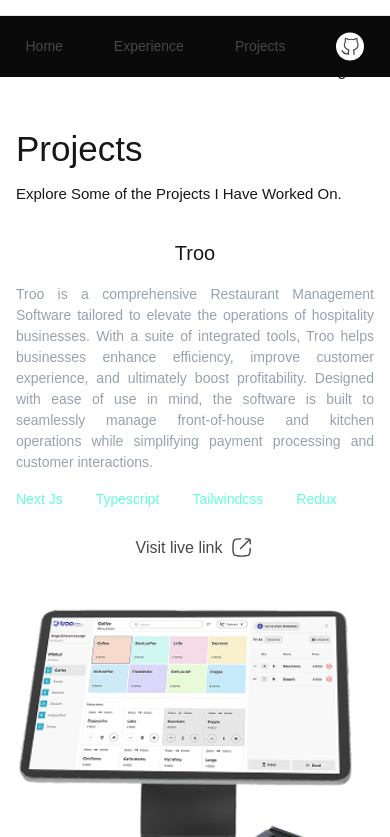
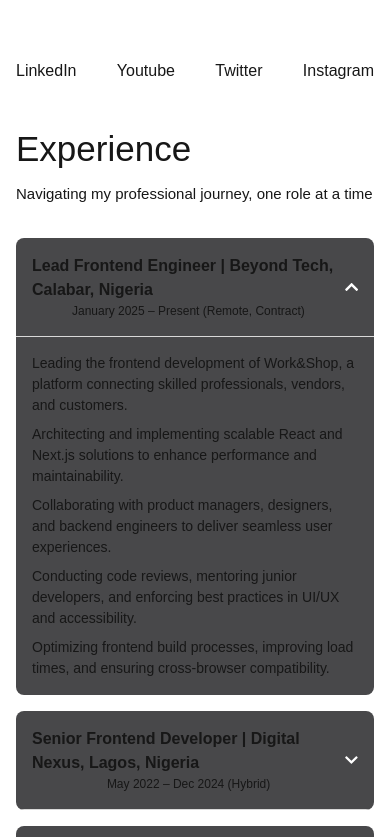
Before and after one commit to KEM-CONSOLATION/Portfolio-Main, a Next.js app: page / in a window 390 px wide. Shown: the part 767-1604 px from the top of the page. Built offline with nearby package versions, Linux system fonts and the light colour scheme; a web font is replaced by a local one.

Commit message:
fixed image not showing

```diff
--- a/src/app/layout.tsx
+++ b/src/app/layout.tsx
@@ -2,7 +2,6 @@ import type { Metadata } from "next";
 import { Arima, Geist_Mono } from "next/font/google";
 import "./globals.css";
 
-// Arima setup
 const arimaSans = Arima({
   variable: "--font-sans",
   subsets: ["latin"],
@@ -43,7 +42,7 @@ export const metadata: Metadata = {
     siteName: "Consolation Lotachi Kem Portfolio",
     images: [
       {
-        url: "/Assets/PIC3.JPG",
+        url: "/Assets/Pic3.JPG",
         width: 1200,
         height: 630,
         alt: "Consolation Lotachi Kem Portfolio Preview",
@@ -57,7 +56,7 @@ export const metadata: Metadata = {
     title: "Consolation Lotachi Kem | Frontend Developer Portfolio",
     description:
       "Explore my projects, skills, and experience as a Frontend Developer specializing in modern, responsive, and high-performance web applications.",
-    images: ["/Assets/PIC1.JPG"],
+    images: ["/Assets/Pic1.JPG"],
     creator: "@techieconso",
   },
   icons: {
--- a/src/components/Experience.tsx
+++ b/src/components/Experience.tsx
@@ -1,108 +1,102 @@
-import Image from "next/image";
-import React, { useEffect } from "react";
+"use client";
+
+import React, { useState, useEffect } from "react";
+import { FaChevronDown, FaChevronUp } from "react-icons/fa";
 import AOS from "aos";
 import "aos/dist/aos.css";
 
-const Projects = () => {
+const experiences = [
+  {
+    role: "Lead Frontend Engineer | Beyond Tech, Calabar, Nigeria",
+    period: "January 2025 – Present (Remote, Contract)",
+    details: [
+      "Leading the frontend development of Work&Shop, a platform connecting skilled professionals, vendors, and customers.",
+      "Architecting and implementing scalable React and Next.js solutions to enhance performance and maintainability.",
+      "Collaborating with product managers, designers, and backend engineers to deliver seamless user experiences.",
+      "Conducting code reviews, mentoring junior developers, and enforcing best practices in UI/UX and accessibility.",
+      "Optimizing frontend build processes, improving load times, and ensuring cross-browser compatibility.",
+    ],
+  },
+  {
+    role: "Senior Frontend Developer | Digital Nexus, Lagos, Nigeria",
+    period: "May 2022 – Dec 2024 (Hybrid)",
+    details: [
+      "Led frontend architecture for enterprise SaaS applications serving 10k+ daily users.",
+      "Implemented design systems with Tailwind CSS and React for consistent UI/UX.",
+      "Optimized performance, reducing page load times by 45%.",
+      "Mentored junior developers and conducted code reviews.",
+    ],
+  },
+  {
+    role: "Frontend Developer | WebFlow Studios, Remote",
+    period: "Jan 2020 – Apr 2022 (Remote)",
+    details: [
+      "Built responsive marketing websites for clients across finance, health, and e-commerce.",
+      "Integrated APIs and CMS systems for dynamic content management.",
+      "Collaborated closely with UI/UX designers to refine prototypes.",
+    ],
+  },
+];
+
+const Experience = () => {
+  const [openIndex, setOpenIndex] = useState<number | null>(0);
+
+  const toggleIndex = (index: number) => {
+    setOpenIndex(openIndex === index ? null : index);
+  };
+
   useEffect(() => {
-    AOS.init({
-      duration: 800,
-      once: true,
-    });
+    AOS.init({ duration: 800, once: true, offset: 100 });
   }, []);
 
-  const projects = [
-    {
-      name: "Troo",
-      role: "Lead Frontend Engineer",
-      description:
-        "Troo is a comprehensive Restaurant Management Software tailored to elevate the operations of hospitality businesses. With a suite of integrated tools, Troo helps businesses enhance efficiency, improve customer experience, and ultimately boost profitability. Designed with ease of use in mind, the software is built to seamlessly manage front-of-house and kitchen operations while simplifying payment processing and customer interactions.",
-      tech: ["Next Js", "Typescript", "Tailwindcss", "Redux"],
-      image: "/Assets/troo.png",
-      link: "#",
-      reverse: false,
-    },
-    {
-      name: "Kurenode",
-      role: "Lead Frontend Engineer",
-      description:
-        "Kurenode is a health insurance software application aimed at enhancing healthcare delivery for patients and operational efficiency for healthcare providers. Kurenode focuses on integrating patient records, automating administrative tasks, and optimizing revenue management. The application seeks to improve patient care, streamline healthcare processes, ensure compliance with regulations, and reduce costs. It is designed for use by health insurance beneficiaries, healthcare providers, and health insurance agents, offering a seamless, user-friendly experience across these roles.",
-      tech: ["Next Js", "Typescript", "Tailwindcss", "Material UI", "Redux"],
-      image: "/Assets/kurnode.png",
-      link: "#",
-      reverse: true,
-    },
-  ];
-
   return (
-    <div className="mb-[100px]" id="projects">
+    <div className="mb-[100px]" id="experience">
       <div className="space-y-[8px]" data-aos="fade-up">
-        <p className="font-[500] text-[35px] md:text-[40px]">Projects</p>
+        <p className="font-[500] text-[35px] md:text-[40px]">Experience</p>
         <p className="font-[500] text-[15px] md:text-[20px]">
-          Explore Some of the Projects I Have Worked On.
+          Navigating my professional journey, one role at a time
         </p>
       </div>
 
-      <div className="mt-[32px] space-y-[48px]">
-        {projects.map((project, index) => (
+      <div className="mt-[32px] space-y-[16px]">
+        {experiences.map((exp, index) => (
           <div
             key={index}
-            className={`grid place-items-center lg:flex items-center lg:justify-between gap-[32px] ${
-              project.reverse ? "lg:flex-row-reverse" : ""
-            }`}
-            data-aos={project.reverse ? "fade-left" : "fade-right"}
+            className="bg-[#48484A] rounded-[8px] overflow-hidden"
+            data-aos="fade-up"
+            data-aos-delay={index * 150}
           >
+            <button
+              onClick={() => toggleIndex(index)}
+              className="w-full flex justify-between items-center py-[16px] px-[16px] border-b border-[#D9D9D9] focus:outline-none cursor-pointer"
+            >
+              <div>
+                <p className="font-[700] text-[16px] md:text-[18px] text-left">
+                  {exp.role}
+                </p>
+                <p className="font-[400] text-[12px] md:text-[14px]">
+                  {exp.period}
+                </p>
+              </div>
+              {openIndex === index ? (
+                <FaChevronUp className="text-white text-[18px]" />
+              ) : (
+                <FaChevronDown className="text-white text-[18px]" />
+              )}
+            </button>
+
             <div
-              className="max-w-[700px] text-center md:text-left space-y-4"
-              data-aos="fade-up"
-              data-aos-delay="100"
+              className={`transition-all duration-300 ease-in-out ${
+                openIndex === index
+                  ? "max-h-[500px] opacity-100"
+                  : "max-h-0 opacity-0 overflow-hidden"
+              }`}
             >
-              <p className="font-medium text-[20px] md:text-[24px]">
-                {project.name}
-              </p>
-              <h1 className="font-bold text-[36px] md:text-[56px] leading-tight hidden">
-                {project.role}
-              </h1>
-              <p className="font-normal text-[14px] md:text-[16px] text-justify md:text-left text-gray-400">
-                {project.description}
-              </p>
-
-              <div className="flex items-center gap-[33px] flex-wrap font-[400] text-[14px] md:text-[16px] text-[#64FFDA]">
-                {project.tech.map((t, i) => (
-                  <p key={i}>{t}</p>
+              <div className="py-[16px] px-[16px] text-[14px] md:text-[16px] font-[400] space-y-[8px]">
+                {exp.details.map((detail, i) => (
+                  <p key={i}>{detail}</p>
                 ))}
               </div>
-
-              <a
-                href={project.link}
-                target="_blank"
-                rel="noopener noreferrer"
-                className="p-[10px] rounded-[8px] bg-[#FFFFFF] inline-flex items-center justify-center gap-2 cursor-pointer hover:bg-gray-100 transition-colors duration-200"
-                data-aos="zoom-in"
-                data-aos-delay="150"
-              >
-                <p className="font-[500] text-[16px] text-[#48484A]">
-                  Visit live link
-                </p>
-                <Image
-                  src="/Assets/link-square-02.svg"
-                  alt="Project Link"
-                  width={24}
-                  height={24}
-                  loading="lazy"
-                />
-              </a>
-            </div>
-
-            <div data-aos="zoom-in" data-aos-delay="200">
-              <Image
-                src={project.image}
-                alt={`${project.name} Project Image`}
-                width={400}
-                height={300}
-                className="rounded-[8px] object-cover"
-                loading="lazy"
-              />
             </div>
           </div>
         ))}
@@ -111,4 +105,4 @@ const Projects = () => {
   );
 };
 
-export default Projects;
+export default Experience;
--- a/src/components/Nav.tsx
+++ b/src/components/Nav.tsx
@@ -6,16 +6,16 @@ import AOS from "aos";
 import "aos/dist/aos.css";
 
 const Nav = () => {
-  const [isBottomNav, setIsBottomNav] = useState(false);
+  const [isScrolled, setIsScrolled] = useState(false);
 
   useEffect(() => {
     AOS.init({ duration: 800, once: true });
 
     const handleScroll = () => {
       if (window.scrollY > 80) {
-        setIsBottomNav(true);
+        setIsScrolled(true);
       } else {
-        setIsBottomNav(false);
+        setIsScrolled(false);
       }
     };
 
@@ -24,18 +24,18 @@ const Nav = () => {
   }, []);
 
   return (
-    <div className={isBottomNav ? "pb-[70px]" : ""}>
+    <div className={isScrolled ? "pb-[70px]" : ""}>
       <div
         className={`
           hidden md:flex items-start justify-between
           transition-all duration-500 ease-in-out
           ${
-            isBottomNav
+            isScrolled
               ? "fixed bottom-0 left-0 right-0 bg-[#0a0a0a] shadow-lg border-t z-50 py-3"
               : "sticky top-0 bg-[#0a0a0a]"
           }
         `}
-        data-aos={isBottomNav ? "fade-up" : "fade-down"}
+        data-aos={isScrolled ? "fade-up" : "fade-down"}
       >
         <div className="flex items-center gap-[16px]">
           <div className="overflow-hidden max-h-[52px] max-w-[52px] rounded-full bg-[#48484A] border-2 border-white">
@@ -87,29 +87,18 @@ const Nav = () => {
         </div>
       </div>
 
+      {!isScrolled && (
         <div
-        className="
-          md:hidden fixed bottom-0 left-0 right-0 z-50
-          flex items-center justify-around
-          bg-[#0a0a0a] border-t border-gray-200
-          py-[8px] text-[14px] font-[500] text-[#48484A]
-        "
-        data-aos="fade-up"
+          className="md:hidden fixed top-0 left-0 right-0 z-50
+          flex items-center justify-between
+          bg-[#0a0a0a] border-b border-gray-200
+          py-[12px] px-[16px]"
+          data-aos="fade-down"
         >
-        <a href="#home" className="p-[8px]">
-          Home
-        </a>
-        <a href="#experience" className="p-[8px]">
-          Experience
-        </a>
-        <a href="#projects" className="p-[8px]">
-          Projects
-        </a>
-        <a
-          href="https://github.com/KEM-CONSOLATION"
-          target="_blank"
-          className="p-[8px]"
-        >
+          <p className="text-white font-[500] text-[16px]">
+            Consolation Lotachi Kem
+          </p>
+          <a href="https://github.com/KEM-CONSOLATION" target="_blank">
             <Image
               src="/Assets/gitHubIcon.svg"
               alt="GitHub Icon"
@@ -118,6 +107,29 @@ const Nav = () => {
             />
           </a>
         </div>
+      )}
+
+      {isScrolled && (
+        <div
+          className="md:hidden fixed bottom-0 left-0 right-0 z-50
+          flex items-center justify-between
+          bg-[#0a0a0a] border-t border-gray-200
+          py-[12px] px-[16px]"
+          data-aos="fade-up"
+        >
+          <p className="text-white font-[500] text-[16px]">
+            Consolation Lotachi Kem
+          </p>
+          <a href="https://github.com/KEM-CONSOLATION" target="_blank">
+            <Image
+              src="/Assets/gitHubIcon.svg"
+              alt="GitHub Icon"
+              width={28}
+              height={28}
+            />
+          </a>
+        </div>
+      )}
     </div>
   );
 };
```
Lines whose indentation alone changed are shown as unchanged.
